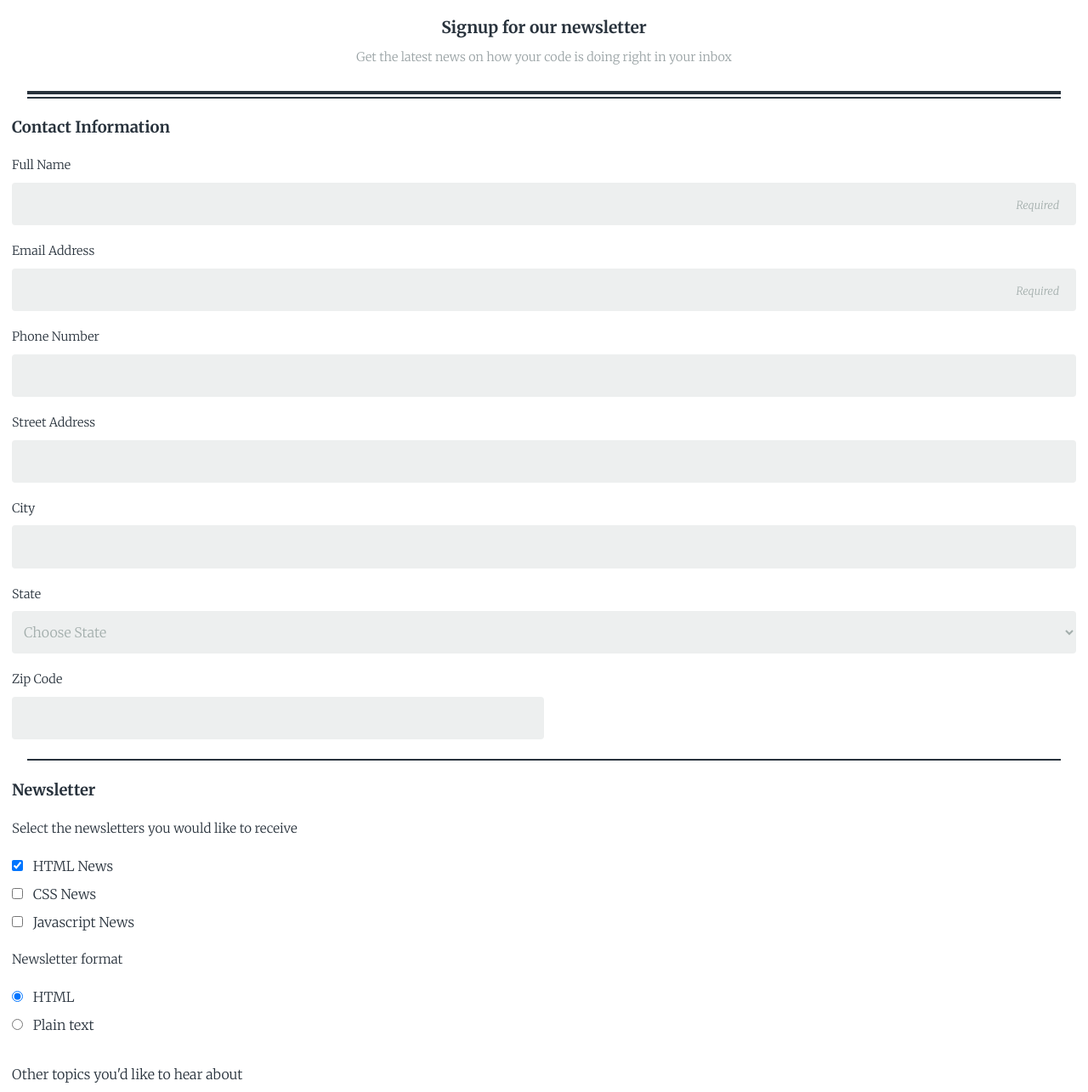
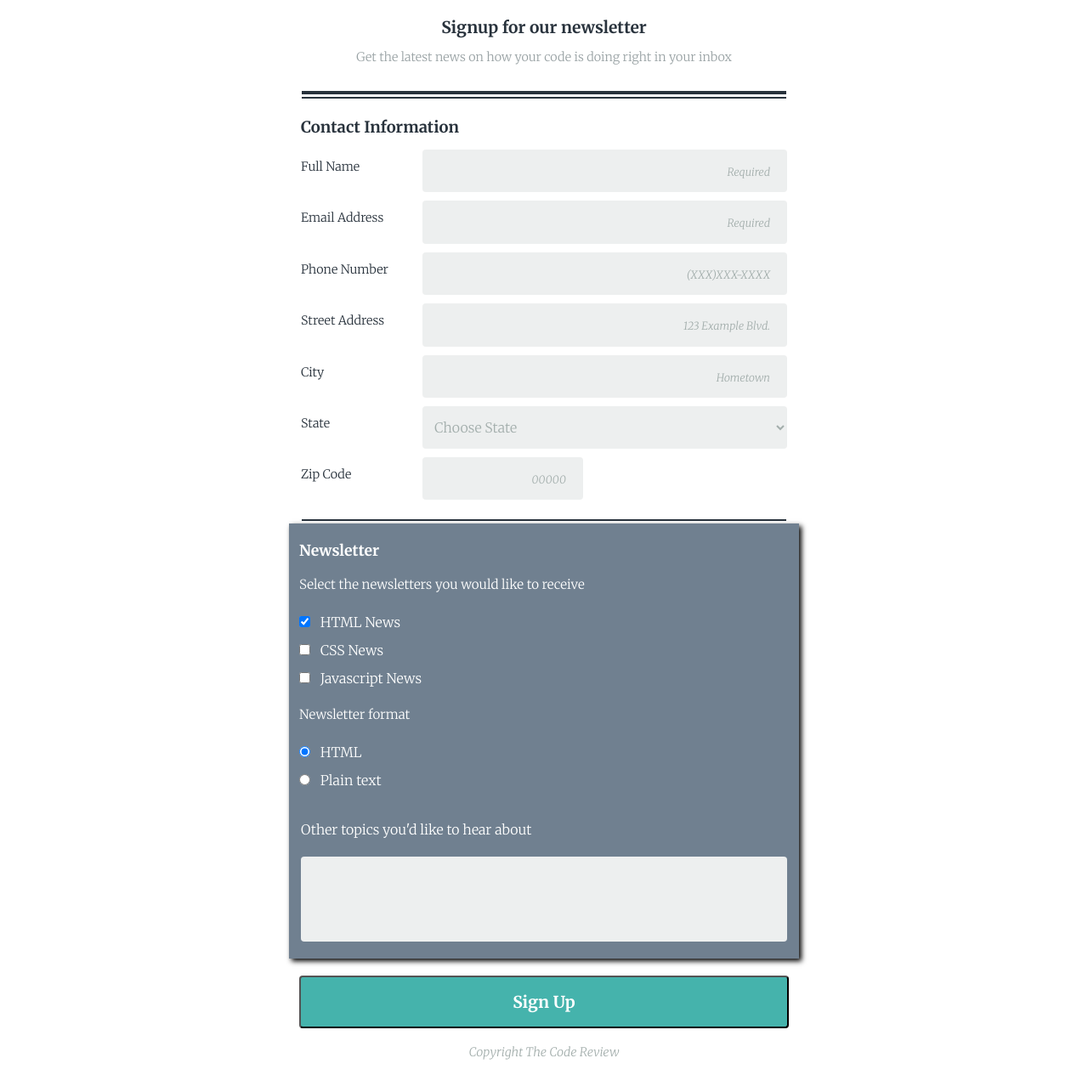
Before and after one commit to adampizzo/unit-03-form-project, a plain HTML site: page index.html in a window 1280 px wide. Shown: the part 75-1360 px from the top of the page at 85% size. Drawn offline with Linux system fonts and the light colour scheme.

Commit message:
Working on CSS transitions for the different fields.

```diff
--- a/css/styles.css
+++ b/css/styles.css
@@ -31,7 +31,6 @@ fieldset {
     /* Signup Section */
 
     .signup-info {
-
         text-align: center;
         line-height: 120%;
     }
@@ -50,17 +49,17 @@ fieldset {
         padding-bottom: 25px;
         margin-bottom: 5px;
     }
-    /* Line Breaks */
+    /* Lines */
 
 
-    .signup-div-large {
+    .line-div-large {
         background: #28323c;
         height: 4px;
         max-width: 95%;
         margin: 0 auto;
     }
 
-    .signup-div-small {
+    .line-div-small {
         background: #28323c;
         height: 2px;
         max-width: 95%;
@@ -72,7 +71,8 @@ fieldset {
 
     .contact-legend {
         margin-top: 3px;
-        padding: 20px 0;
+        padding-top: 20px;
+        padding-bottom: 10px;
         font-weight: bold;
         font-size: 1.15em;
     }
@@ -88,22 +88,14 @@ fieldset {
         margin: 12px 0;
     }
 
-    .contact-flex label:first-child {
-        margin-top: 0;
-    }
-
     .contact-flex input, .contact-flex select {
         background-color: #edefef;
         border-radius: 4px;
         border-style: none;
         margin-bottom: 10px;
     }
-    .contact-flex input {
-        padding: 16px;
-    }
 
-
-    .contact-flex input[placeholder="Required"]::placeholder {
+    .contact-flex input::placeholder {
         text-align: right;
         font-weight: lighter;
         font-style: italic;
@@ -111,6 +103,27 @@ fieldset {
         color: #a3aeac;
         padding-right: 4px;
     }
+
+    .contact-flex input:focus,
+    .contact-flex select:focus,
+    .contact-flex input:hover,
+    .contact-flex select:hover {
+        background: slategrey;
+        color: white;
+        border: 2px solid #28323c;
+        transition: ease-in .5s;
+    }
+
+    .contact-flex input:focus::placeholder,
+    .contact-flex input:hover::placeholder {
+        color: white;
+        transition: ease-in .5s;
+    }
+
+    .contact-flex input {
+        padding: 16px;
+    }
+
 
 
     .contact-state-select {
@@ -121,9 +134,9 @@ fieldset {
         color: #a3aeac;
     }
 
-    .contact-input:focus {
-        border: 2px solid #28323c;
-    }
+
+
+
 
 
 
@@ -132,14 +145,13 @@ fieldset {
         max-width: 50%;
     }
 
-
     /* Newsletter Section */
 
     .newsletter-legend {
         margin-top: 3px;
         padding-top: 20px;
         font-weight: bold;
-        font-size: 1.15em;
+        font-size: 1.1em;
     }
 
         /* Newsletters Selection Section */
@@ -147,6 +159,19 @@ fieldset {
         .newsletter-div {
             font-weight: 300;
             line-height: 150%;
+            background-color: slategrey;
+            padding-bottom: 20px;
+            box-shadow: 3px 3px 6px black;
+
+        }
+
+        .newsletter-div * {
+            color: white;
+        }
+
+        .newsletter-div fieldset {
+            padding: 0;
+
         }
 
         .newsletter-div p {
@@ -157,6 +182,7 @@ fieldset {
         .newletter-div label, .newsletter-div input {
             display: inline-block;
             margin: 10px 0;
+
         }
 
         .newsletter-div input {
@@ -167,18 +193,37 @@ fieldset {
             padding-top: 10px;
         }
 
+        .newsletter-legend, .newsletter-div p, .newsletter-div input {
+            margin-left: 10px
+        }
+
         .other-topics label {
            display: block;
             margin: 20px 0;
         }
 
+        .other-topics {
+            width: 96%;
+            margin: 0 auto;
+        }
+
+
         .other-topics-textarea {
             background-color: #edefef;
+            color: #28323c;
+            display: block;
             height: 100px;
             width: 100%;
+            margin: 0 auto;
             border-style: none;
             border-radius: 4px;
             resize: none;
+            padding: 0;
+        }
+
+        .other-topics-textarea:hover,
+        .other-topics-textarea:focus {
+            box-shadow: 0 0 8px white;
         }
 
         /* Newsletter Format Section*/
@@ -187,6 +232,78 @@ fieldset {
             display: inline-block;
         }
 
+        /* Sign Up Section */
+
+        .sign-up {
+            width: 96%;
+            margin: 20px auto;
+        }
+
+        #submit {
+            display: block;
+            background: #45b3ac;
+            padding: 18px 0;
+            width: 100%;
+
+            color: white;
+            font-size: 1.2em;
+            border-radius: 4px;
+            font-weight: bold;
+        }
+
+        #submit:hover,
+        #submit:focus {
+            background: white;
+            color: #45b3ac;
+            border: none;
+            box-shadow:  0 0 24px #45b3ac;
+            transition: ease-in .4s;
+
+        }
+
 
 
 /* Footer Section */
+
+.footer-copyright {
+    text-align: center;
+    font-style: italic;
+    color: #a3aeac;
+    font-size: .9em;
+    margin-bottom: 160px;
+}
+
+/* Media Queries */
+
+@media (min-width:768px) {
+
+    /* Wrapper Width Limit */
+    .main-wrapper {
+        max-width: 600px;
+        margin: 0 auto;
+    }
+
+    .contact-flex {
+        flex-flow: wrap row;
+        justify-items: flex-start;
+    }
+
+    .contact-label {
+        flex: 1 1 25%;
+    }
+
+    .contact-input {
+        flex: 4 1 75%;
+    }
+
+    .contact-label[for="zipcode"] {
+        max-width: 25%;
+    }
+
+    #zipcode {
+        align-self: flex-start;
+        justify-self: flex-start;
+        max-width: 33%;
+    }
+
+}
--- a/index.html
+++ b/index.html
@@ -20,32 +20,32 @@
                 <h2 class="signup-h2">Signup for our newsletter</h2>
                 <p class="signup-p">Get the latest news on how your code is doing right in your inbox</p>
 
-                <div class="signup-div-large"></div>
-                <div class="signup-div-small"></div>
+                <div class="line-div-large"></div>
+                <div class="line-div-small"></div>
             </section>
 
-            <section>
-                <form>
+            <div>
+                <form action="index.html" method="post">
                     <fieldset>
                         <legend class="contact-legend">Contact Information</legend>
                         <div class="contact-flex">
-                            <label class="contact-item contact-label" for="name">Full Name</label>
-                            <input class="contact-item contact-input req" type="text" id="name" name="user_name" placeholder="Required">
+                            <label class="contact-label" for="name">Full Name</label>
+                            <input class="contact-input req" type="text" id="name" name="user_name" placeholder="Required" required>
 
-                            <label class="contact-item contact-label" for="email">Email Address</label>
-                            <input class="contact-item contact-input" type="text" id="email" name="user_email" placeholder="Required">
+                            <label class="contact-label" for="email">Email Address</label>
+                            <input class="contact-input" pattern="^[a-zA-Z0-9.!#$%&'*+=?^_`{|}~-]+@[a-zA-Z0-9-]+(?:\.[a-zA-Z0-9-]+)*$/" type="text" id="email" name="user_email" placeholder="Required" required> <!-- Pattern adapted from https://html5-tutorial.net/form-validation/validating-email/-->
 
-                            <label class="contact-item contact-label" for="phone">Phone Number</label>
-                            <input class="contact-item contact-input" type="text" id="phone" name="user_phone">
+                            <label class="contact-label" for="phone">Phone Number</label>
+                            <input class="contact-input" type="text" id="phone" name="user_phone" placeholder="(XXX)XXX-XXXX">
 
-                            <label class="contact-item contact-label" for="street">Street Address</label>
-                            <input class="contact-item contact-input" type="text" id="street" name="user_street">
+                            <label class="contact-label" for="street">Street Address</label>
+                            <input class="contact-input" type="text" id="street" name="user_street" placeholder="123 Example Blvd.">
 
-                            <label class="contact-item contact-label" for="city">City</label>
-                            <input class="contact-item contact-input" type="text" id="city" name="user_city">
+                            <label class="contact-label" for="city">City</label>
+                            <input class="contact-input" type="text" id="city" name="user_city" placeholder="Hometown">
 
-                            <label class="contact-state-lbl contact-item contact-label" for="state">State</label>
-                            <select class="contact-state-select contact-item contact-input" id="state" name="state"> <!-- Thank you to: https://www.freeformatter.com/usa-state-list-html-select.html -->
+                            <label class="contact-state-lbl contact-label" for="state">State</label>
+                            <select class="contact-state-select contact-input" id="state" name="state"> <!-- Thank you to: https://www.freeformatter.com/usa-state-list-html-select.html -->
                                     <option value="0" disabled hidden selected>Choose State</option>
                                     <option value="AL">Alabama</option>
                                     <option value="AK">Alaska</option>
@@ -99,11 +99,11 @@
                                     <option value="WI">Wisconsin</option>
                                     <option value="WY">Wyoming</option>
                             </select>
-                            <label class="contact-item contact-label" for="zipcode">Zip Code</label>
-                            <input class="contact-item contact-input" type="text" id="zipcode" name="user_zipcode">
+                            <label class="contact-label" for="zipcode">Zip Code</label>
+                            <input class="contact-input" type="text" id="zipcode" name="user_zipcode" placeholder="00000">
                         </div>
                     </fieldset>
-                    <div class="signup-div-small"></div>
+                    <div class="line-div-small"></div>
                     <div class="newsletter-div">
                         <fieldset>
                             <legend class="newsletter-legend">Newsletter</legend>
@@ -140,10 +140,10 @@
                         </fieldset>
                     </div>
                     <div class="sign-up">
-
+                        <button id="submit" type="submit">Sign Up</button>
                     </div>
                 </form>
-            </section>
+            </div>
         </main>
 
         <footer class="main-footer">
```
